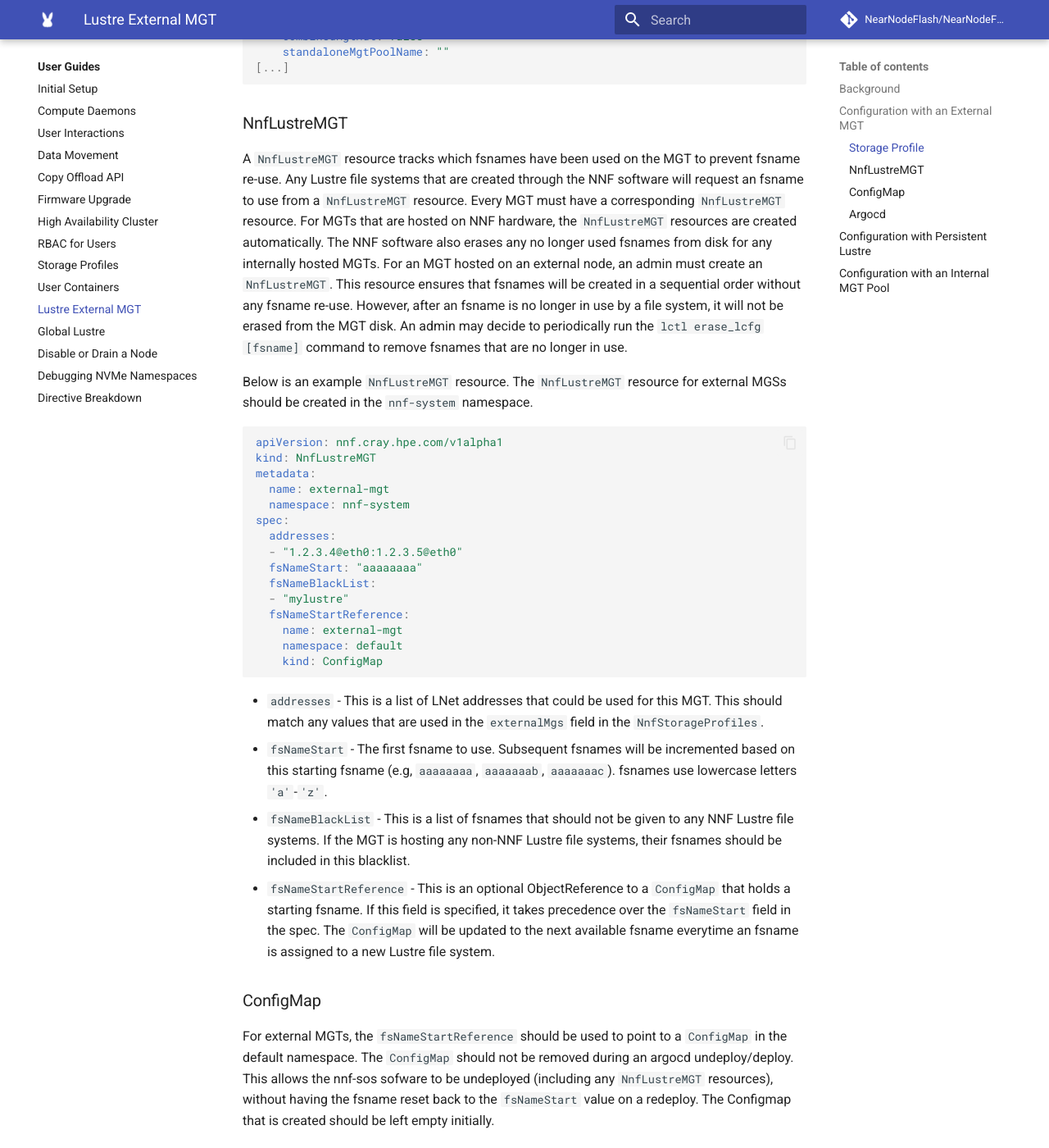
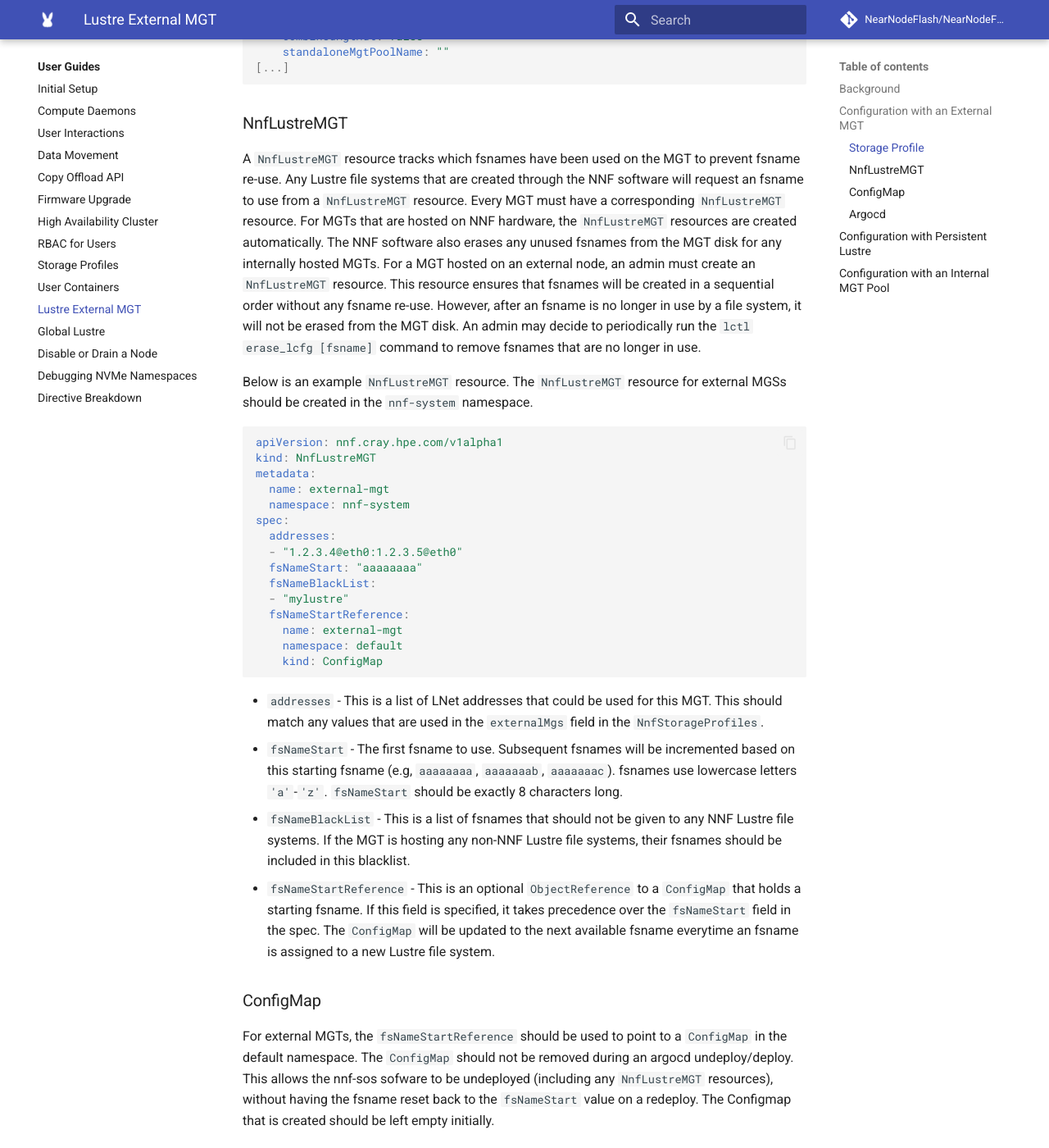
Before and after one commit to NearNodeFlash/NearNodeFlash.github.io, an MkDocs documentation site: the page built from docs/guides/external-mgs/readme.md, in a window 1280 px wide and 1400 px high, scrolled down 1103 px. Shown: the whole window at 82% size. Built offline with MkDocs 1.6.1 and Material for MkDocs 9.7.7, drawn with Linux system fonts in a browser that asks for light colours; comment, search, counter and statistics services are not loaded; the version menu is left out.

Commit message:
review comments
Signed-off-by: Matt Richerson <matthew.richerson@hpe.com>

````diff
--- a/docs/guides/external-mgs/readme.md
+++ b/docs/guides/external-mgs/readme.md
@@ -38,7 +38,8 @@ data:
 ```
 
 ### NnfLustreMGT
-A `NnfLustreMGT` resource tracks which fsnames have been used on the MGT to prevent fsname re-use. Any Lustre file systems that are created through the NNF software will request an fsname to use from a `NnfLustreMGT` resource. Every MGT must have a corresponding `NnfLustreMGT` resource. For MGTs that are hosted on NNF hardware, the `NnfLustreMGT` resources are created automatically. The NNF software also erases any no longer used fsnames from disk for any internally hosted MGTs. For an MGT hosted on an external node, an admin must create an `NnfLustreMGT`. This resource ensures that fsnames will be created in a sequential order without any fsname re-use. However, after an fsname is no longer in use by a file system, it will not be erased from the MGT disk. An admin may decide to periodically run the `lctl erase_lcfg [fsname]` command to remove fsnames that are no longer in use.
+
+A `NnfLustreMGT` resource tracks which fsnames have been used on the MGT to prevent fsname re-use. Any Lustre file systems that are created through the NNF software will request an fsname to use from a `NnfLustreMGT` resource. Every MGT must have a corresponding `NnfLustreMGT` resource. For MGTs that are hosted on NNF hardware, the `NnfLustreMGT` resources are created automatically. The NNF software also erases any unused fsnames from the MGT disk for any internally hosted MGTs. For a MGT hosted on an external node, an admin must create an `NnfLustreMGT` resource. This resource ensures that fsnames will be created in a sequential order without any fsname re-use. However, after an fsname is no longer in use by a file system, it will not be erased from the MGT disk. An admin may decide to periodically run the `lctl erase_lcfg [fsname]` command to remove fsnames that are no longer in use.
 
 Below is an example `NnfLustreMGT` resource. The `NnfLustreMGT` resource for external MGSs should be created in the `nnf-system` namespace.
 
@@ -61,9 +62,9 @@ spec:
 ```
 
 * `addresses` - This is a list of LNet addresses that could be used for this MGT. This should match any values that are used in the `externalMgs` field in the `NnfStorageProfiles`.
-* `fsNameStart` - The first fsname to use. Subsequent fsnames will be incremented based on this starting fsname (e.g, `aaaaaaaa`, `aaaaaaab`, `aaaaaaac`). fsnames use lowercase letters `'a'`-`'z'`.
+* `fsNameStart` - The first fsname to use. Subsequent fsnames will be incremented based on this starting fsname (e.g, `aaaaaaaa`, `aaaaaaab`, `aaaaaaac`). fsnames use lowercase letters `'a'`-`'z'`. `fsNameStart` should be exactly 8 characters long.
 * `fsNameBlackList` - This is a list of fsnames that should not be given to any NNF Lustre file systems. If the MGT is hosting any non-NNF Lustre file systems, their fsnames should be included in this blacklist.
-* `fsNameStartReference` - This is an optional ObjectReference to a `ConfigMap` that holds a starting fsname. If this field is specified, it takes precedence over the `fsNameStart` field in the spec. The `ConfigMap` will be updated to the next available fsname everytime an fsname is assigned to a new Lustre file system.
+* `fsNameStartReference` - This is an optional `ObjectReference` to a `ConfigMap` that holds a starting fsname. If this field is specified, it takes precedence over the `fsNameStart` field in the spec. The `ConfigMap` will be updated to the next available fsname everytime an fsname is assigned to a new Lustre file system.
 
 ### ConfigMap
 
````
